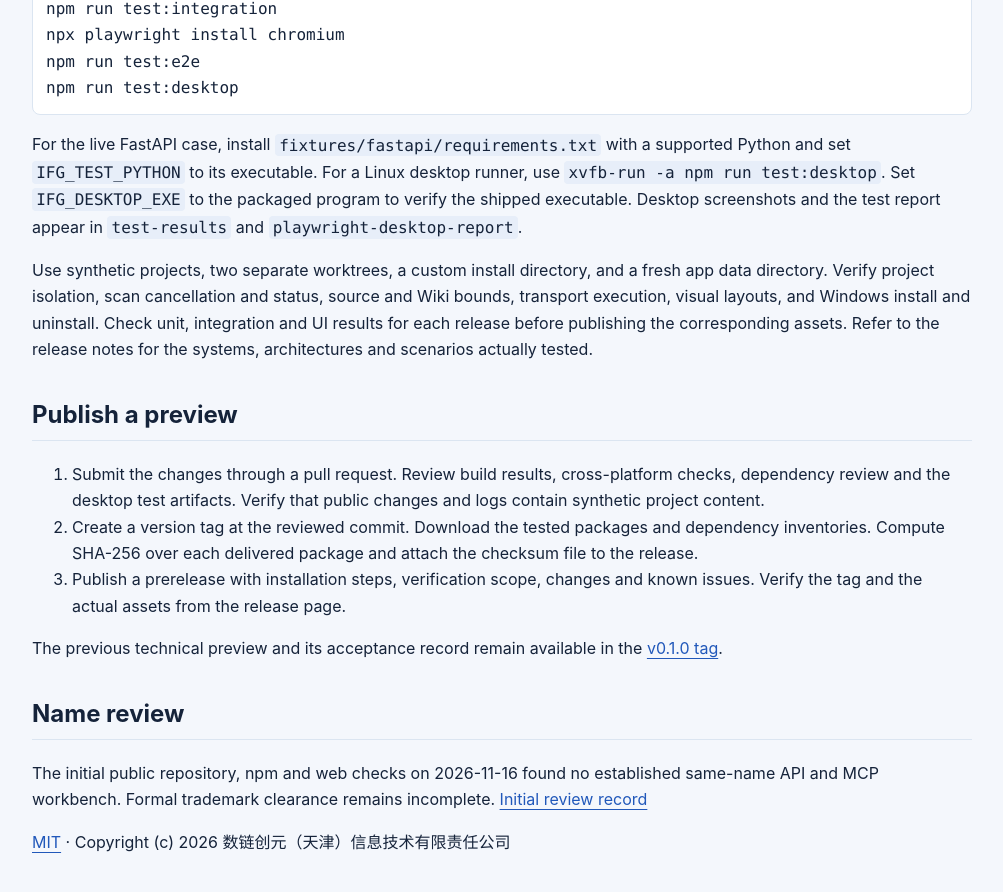
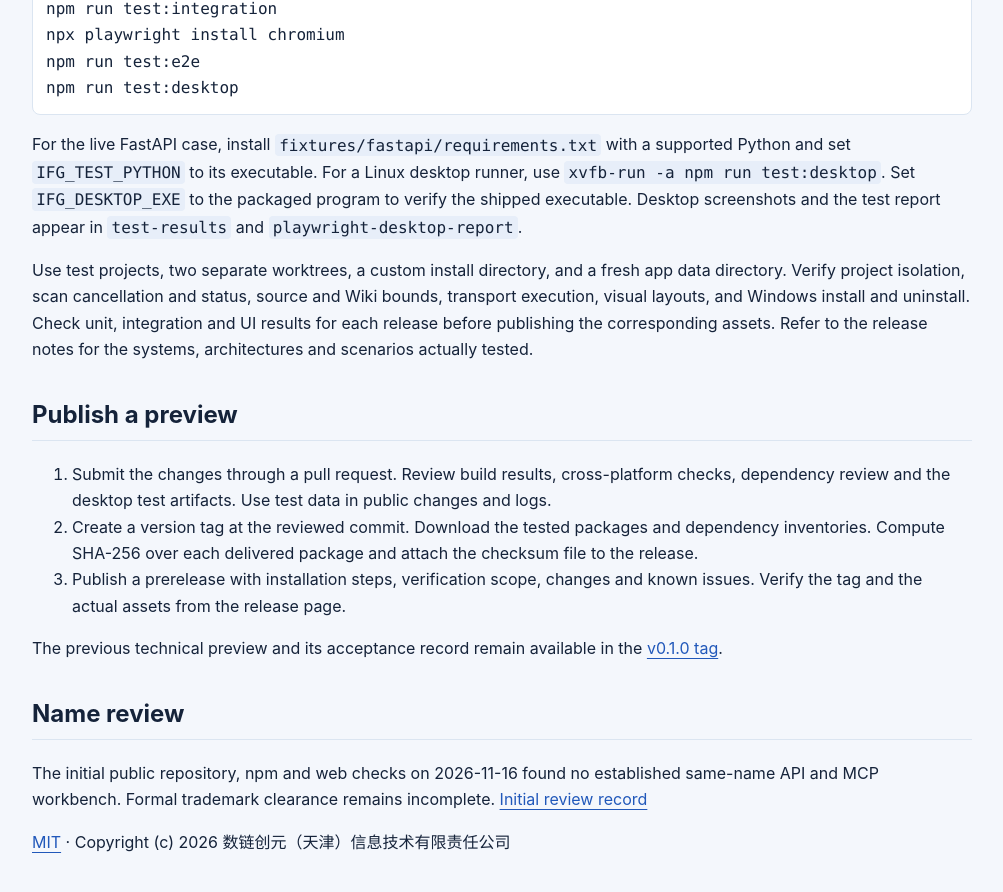
Before and after one commit to qq940500529/ifaceforge, a Jekyll site: the page built from docs/release.md, in a window 1280 px wide and 900 px high, scrolled down 823 px. Shown: the top 892 px of the window, without its empty margins (138-1141 px from the left). Built offline with Jekyll 4.4.1, drawn with Linux system fonts in a browser that asks for light colours; our own code applies the rules of GitHub Pages for plain Markdown files.

Commit message:
Use consistent test terminology in contributor and release documentation (#7)

```diff
--- a/docs/release.md
+++ b/docs/release.md
@@ -29,11 +29,11 @@ npm run test:desktop
 
 For the live FastAPI case, install `fixtures/fastapi/requirements.txt` with a supported Python and set `IFG_TEST_PYTHON` to its executable. For a Linux desktop runner, use `xvfb-run -a npm run test:desktop`. Set `IFG_DESKTOP_EXE` to the packaged program to verify the shipped executable. Desktop screenshots and the test report appear in `test-results` and `playwright-desktop-report`.
 
-Use synthetic projects, two separate worktrees, a custom install directory, and a fresh app data directory. Verify project isolation, scan cancellation and status, source and Wiki bounds, transport execution, visual layouts, and Windows install and uninstall. Check unit, integration and UI results for each release before publishing the corresponding assets. Refer to the release notes for the systems, architectures and scenarios actually tested.
+Use test projects, two separate worktrees, a custom install directory, and a fresh app data directory. Verify project isolation, scan cancellation and status, source and Wiki bounds, transport execution, visual layouts, and Windows install and uninstall. Check unit, integration and UI results for each release before publishing the corresponding assets. Refer to the release notes for the systems, architectures and scenarios actually tested.
 
 ## Publish a preview
 
-1. Submit the changes through a pull request. Review build results, cross-platform checks, dependency review and the desktop test artifacts. Verify that public changes and logs contain synthetic project content.
+1. Submit the changes through a pull request. Review build results, cross-platform checks, dependency review and the desktop test artifacts. Use test data in public changes and logs.
 2. Create a version tag at the reviewed commit. Download the tested packages and dependency inventories. Compute SHA-256 over each delivered package and attach the checksum file to the release.
 3. Publish a prerelease with installation steps, verification scope, changes and known issues. Verify the tag and the actual assets from the release page.
 
```
Also changed, not shown: CONTRIBUTING.md (+1 -1 lines), SECURITY.md (+1 -1 lines), docs/desktop-plan.md (+3 -3 lines), docs/desktop-ui-audit.md (+4 -4 lines), .github/ISSUE_TEMPLATE/bug.yml.
